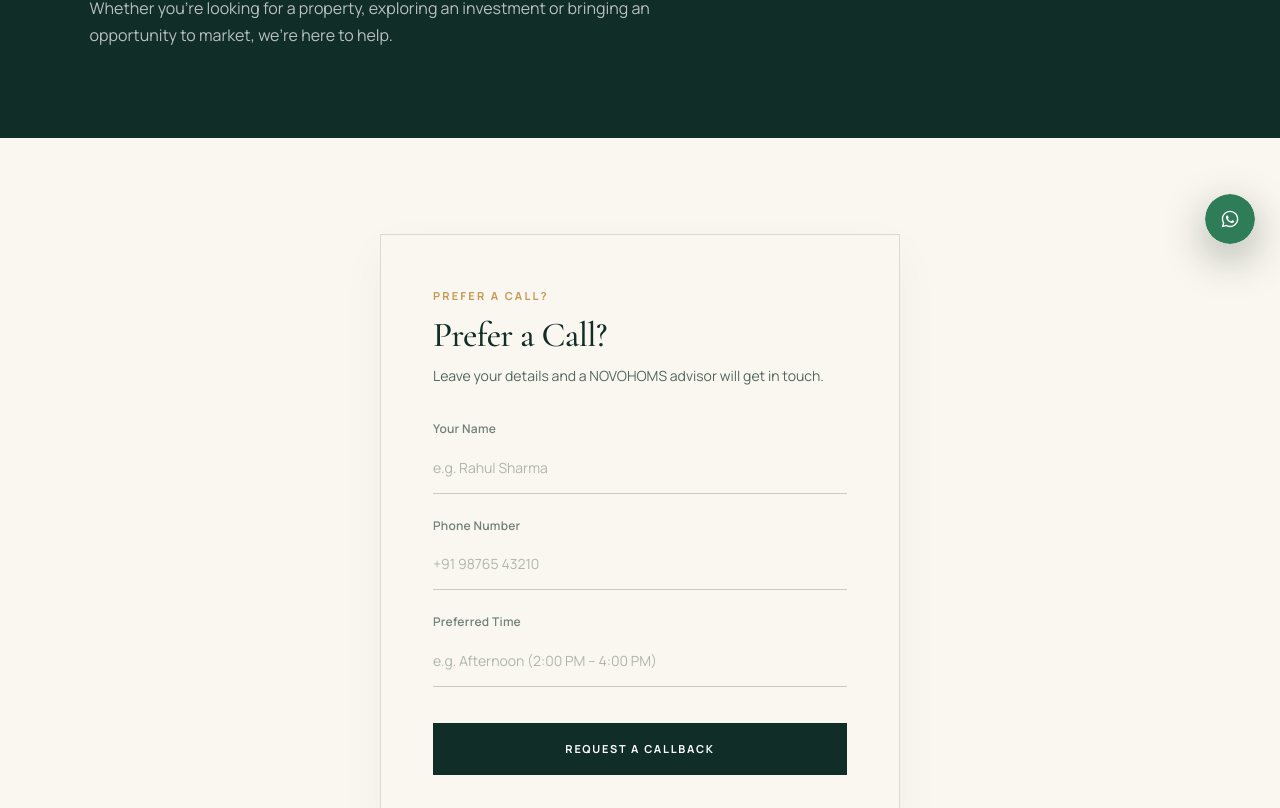
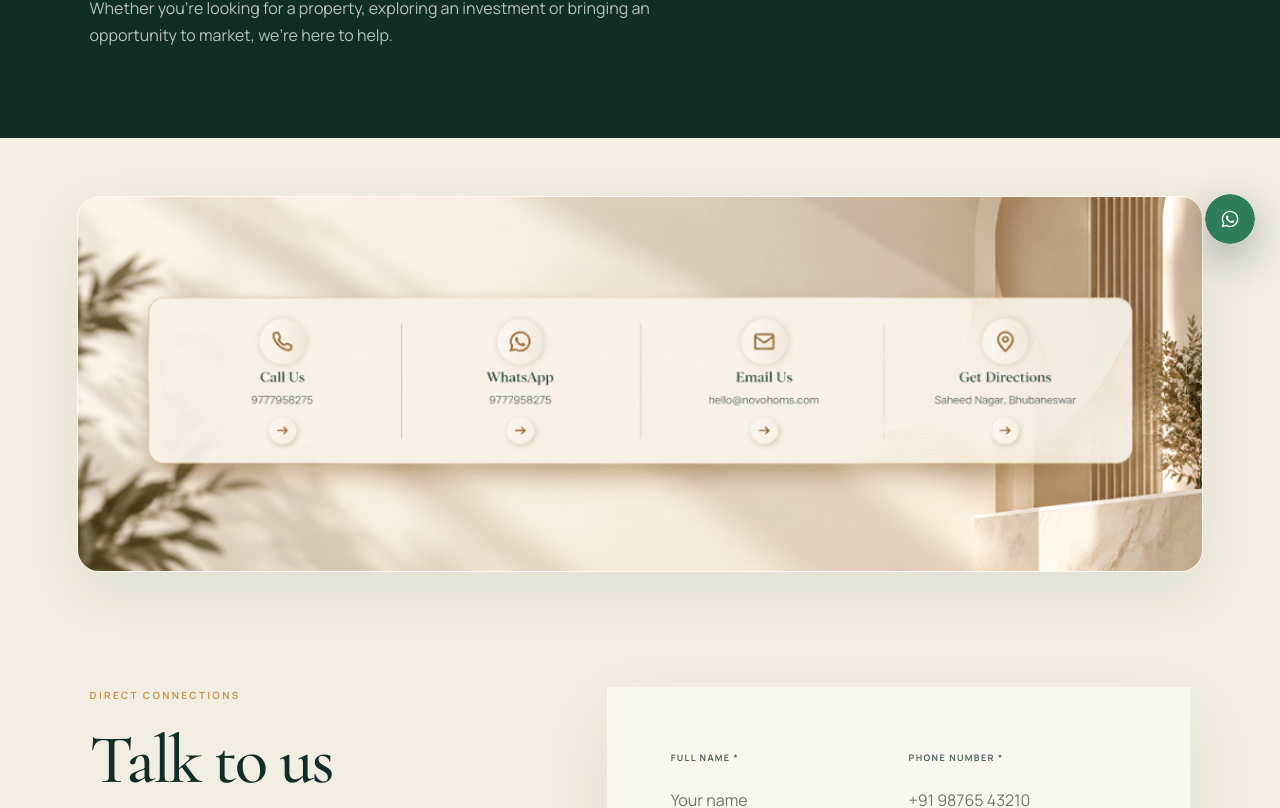
Before and after one commit to matru-source/NOVOHOMS, a Next.js app: page /contact in a window 1280 px wide. Shown: the part 532-1340 px from the top of the page. Built offline with nearby package versions, Linux system fonts and the light colour scheme.

Commit message:
feat(contact): add interactive quick-contact channels strip below main heading

```diff
--- a/app/contact/page.tsx
+++ b/app/contact/page.tsx
@@ -1,4 +1,5 @@
 import { CallbackForm } from "@/components/CallbackForm";
+import { ContactQuickStrip } from "@/components/ContactQuickStrip";
 import { EnquiryForm, PageHero } from "@/components/InnerPage";
 import { Reveal } from "@/components/Reveal";
 import { whatsapp } from "@/data/site";
@@ -20,14 +21,7 @@ export default function ContactPage() {
         lead="Whether you're looking for a property, exploring an investment or bringing an opportunity to market, we're here to help."
       />
 
-      {/* Prefer a call? / Callback Section - immediately below main heading */}
-      <section className="callback-section">
-        <div className="callback-section-container">
-          <Reveal>
-            <CallbackForm />
-          </Reveal>
-        </div>
-      </section>
+      <ContactQuickStrip />
 
       <section className="content-section">
         <div className="content-grid">
@@ -67,6 +61,15 @@ export default function ContactPage() {
         </div>
       </section>
 
+      {/* Prefer a call? / Callback Section */}
+      <section className="callback-section">
+        <div className="callback-section-container">
+          <Reveal>
+            <CallbackForm />
+          </Reveal>
+        </div>
+      </section>
+
       <section className="content-section paper">
         <div className="content-grid">
           <Reveal>
--- /dev/null
+++ b/components/ContactQuickStrip.tsx
@@ -0,0 +1,108 @@
+"use client";
+
+import { whatsapp } from "@/data/site";
+
+export function ContactQuickStrip() {
+  return (
+    <section className="contact-quick-strip-section">
+      <div className="contact-quick-strip-container">
+        <div className="contact-quick-strip-banner">
+          <img
+            src="/contact-strip.png"
+            alt="NOVOHOMS Contact Channels: Call Us, WhatsApp, Email Us, Get Directions"
+            width={2048}
+            height={682}
+            className="contact-quick-strip-img"
+          />
+
+          {/* Interactive clickable zones over the 4 sections */}
+          <div className="contact-quick-strip-overlay" aria-label="Direct contact channels">
+            <a
+              href="tel:+919777958275"
+              className="quick-strip-link"
+              title="Call us: 9777958275"
+              aria-label="Call Us: 9777958275"
+            >
+              <span className="sr-only">Call Us: 9777958275</span>
+            </a>
+
+            <a
+              href={whatsapp}
+              target="_blank"
+              rel="noreferrer"
+              className="quick-strip-link"
+              title="Chat on WhatsApp: 9777958275"
+              aria-label="WhatsApp: 9777958275"
+            >
+              <span className="sr-only">WhatsApp: 9777958275</span>
+            </a>
+
+            <a
+              href="mailto:hello@novohoms.com"
+              className="quick-strip-link"
+              title="Email: hello@novohoms.com"
+              aria-label="Email Us: hello@novohoms.com"
+            >
+              <span className="sr-only">Email Us: hello@novohoms.com</span>
+            </a>
+
+            <a
+              href="https://maps.google.com/?q=BMC+Bhawani+Mall+Saheed+Nagar+Bhubaneswar"
+              target="_blank"
+              rel="noreferrer"
+              className="quick-strip-link"
+              title="Get Directions: Saheed Nagar, Bhubaneswar"
+              aria-label="Get Directions: Saheed Nagar, Bhubaneswar"
+            >
+              <span className="sr-only">Get Directions: Saheed Nagar, Bhubaneswar</span>
+            </a>
+          </div>
+        </div>
+
+        {/* Mobile accessible interactive cards */}
+        <div className="contact-quick-strip-mobile">
+          <a href="tel:+919777958275" className="quick-mobile-card">
+            <div className="quick-mobile-icon">📞</div>
+            <div className="quick-mobile-info">
+              <b>Call Us</b>
+              <small>9777958275</small>
+            </div>
+            <span className="quick-mobile-arrow">→</span>
+          </a>
+
+          <a href={whatsapp} target="_blank" rel="noreferrer" className="quick-mobile-card">
+            <div className="quick-mobile-icon">💬</div>
+            <div className="quick-mobile-info">
+              <b>WhatsApp</b>
+              <small>9777958275</small>
+            </div>
+            <span className="quick-mobile-arrow">→</span>
+          </a>
+
+          <a href="mailto:hello@novohoms.com" className="quick-mobile-card">
+            <div className="quick-mobile-icon">✉️</div>
+            <div className="quick-mobile-info">
+              <b>Email Us</b>
+              <small>hello@novohoms.com</small>
+            </div>
+            <span className="quick-mobile-arrow">→</span>
+          </a>
+
+          <a
+            href="https://maps.google.com/?q=BMC+Bhawani+Mall+Saheed+Nagar+Bhubaneswar"
+            target="_blank"
+            rel="noreferrer"
+            className="quick-mobile-card"
+          >
+            <div className="quick-mobile-icon">📍</div>
+            <div className="quick-mobile-info">
+              <b>Get Directions</b>
+              <small>Saheed Nagar, Bhubaneswar</small>
+            </div>
+            <span className="quick-mobile-arrow">→</span>
+          </a>
+        </div>
+      </div>
+    </section>
+  );
+}
```
Also changed, not shown: app/globals.css, public/contact-strip.png (added).
